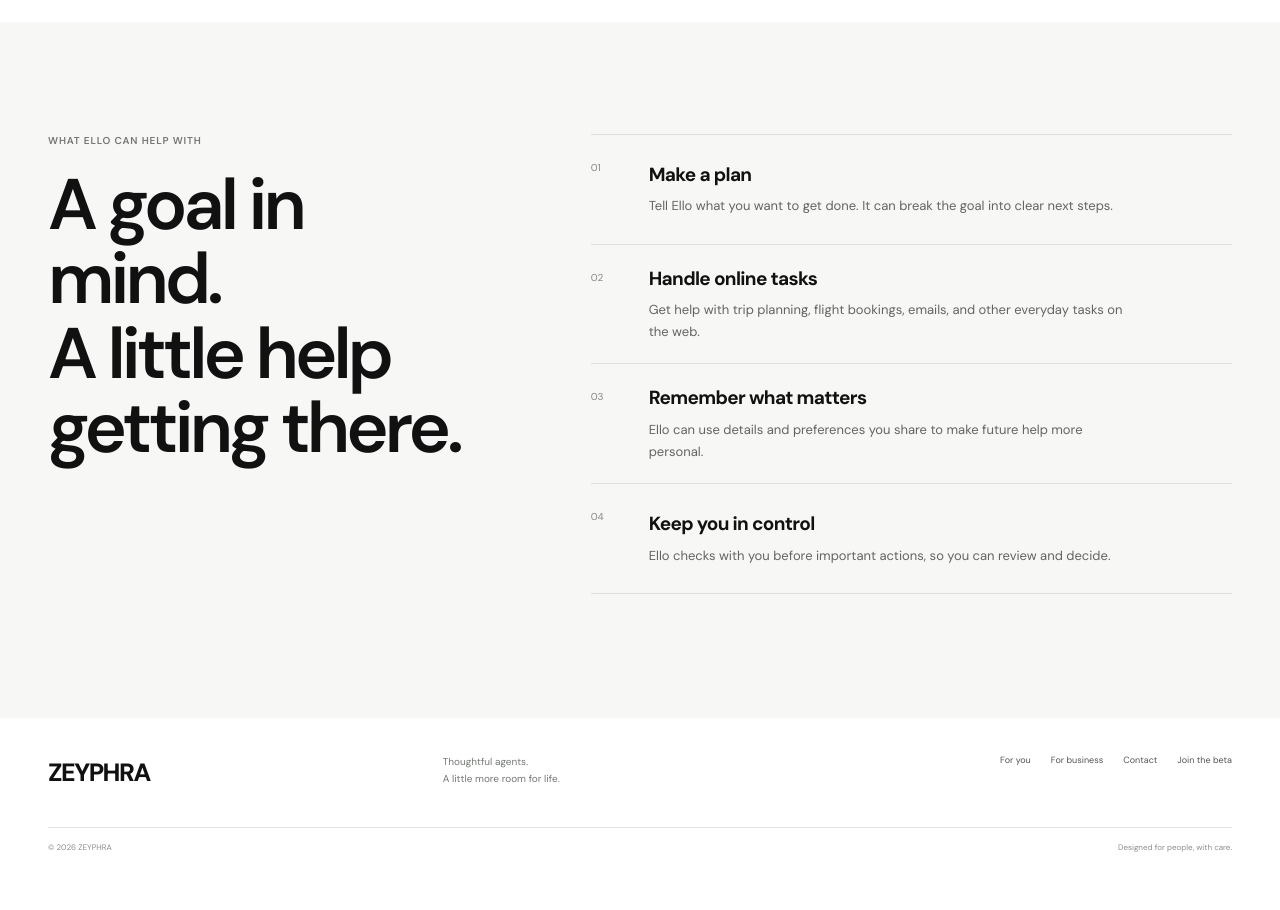
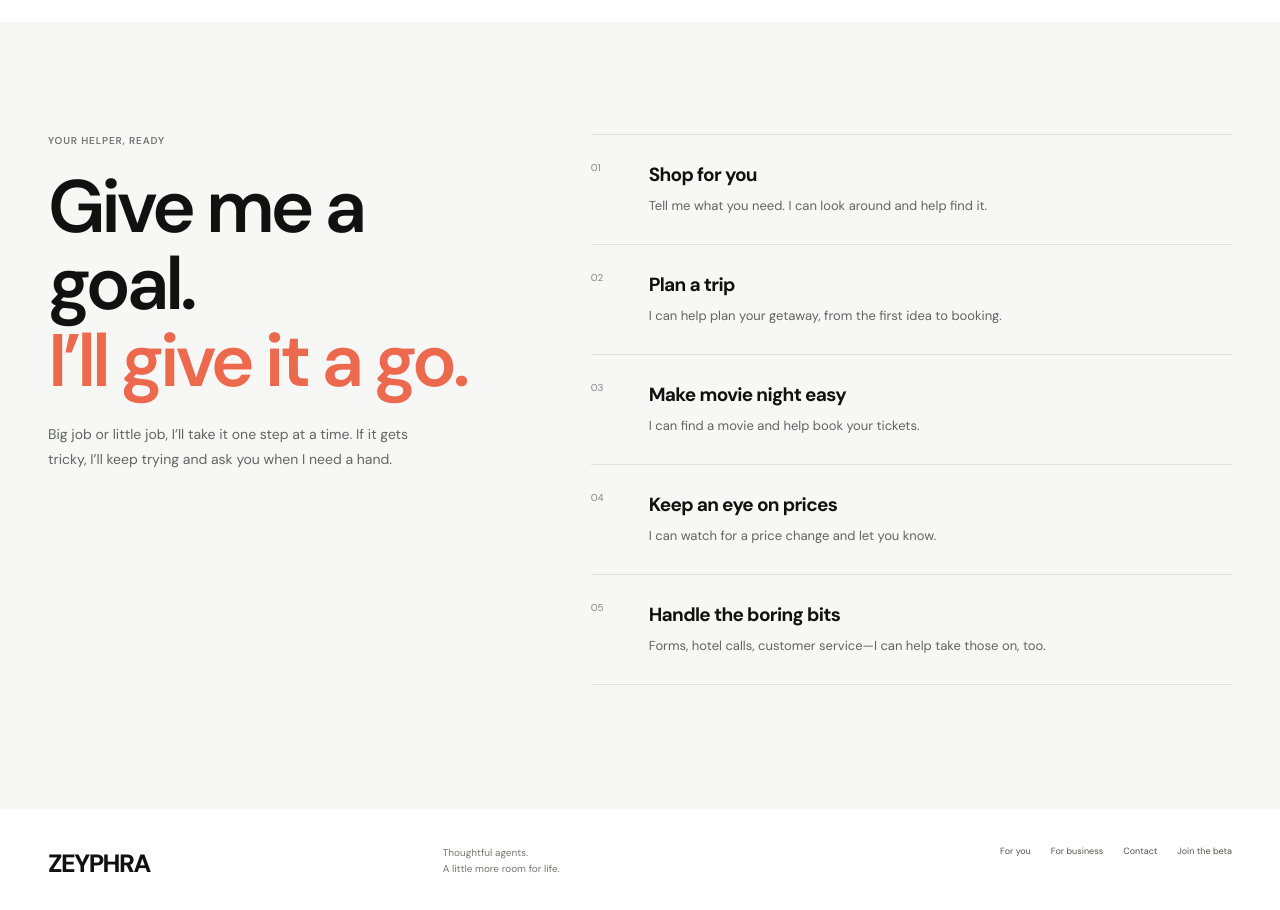
Before and after one commit to HYPERLOOPFIVER/ZEYPHRASITE, a React (Vite) app: page / in a window 1280 px wide. Shown: the part 1400-2310 px from the top of the page. Before the commit the page ends 2271 px from the top, so only its background shows below. Built offline with nearby package versions, Linux system fonts and the light colour scheme.

Commit message:
Rewrite Ello capabilities in a playful voice

```diff
--- a/src/App.jsx
+++ b/src/App.jsx
@@ -180,12 +180,13 @@ function HomePage({ onBeta }) {
 
       <section className="capabilities-section" id="capabilities" aria-labelledby="capabilities-title">
         <div className="section-shell capabilities-layout">
-          <div className="capabilities-intro"><p className="eyebrow">WHAT ELLO CAN HELP WITH</p><h2 id="capabilities-title">A goal in mind.<br />A little help<br /><em>getting there.</em></h2></div>
+          <div className="capabilities-intro"><p className="eyebrow">YOUR HELPER, READY</p><h2 id="capabilities-title">Give me a goal.<br /><em>I’ll give it a go.</em></h2><p className="capabilities-promise">Big job or little job, I’ll take it one step at a time. If it gets tricky, I’ll keep trying and ask you when I need a hand.</p></div>
           <div className="capabilities-list">
-            <article><span>01</span><div><h3>Make a plan</h3><p>Tell Ello what you want to get done. It can break the goal into clear next steps.</p></div></article>
-            <article><span>02</span><div><h3>Handle online tasks</h3><p>Get help with trip planning, flight bookings, emails, and other everyday tasks on the web.</p></div></article>
-            <article><span>03</span><div><h3>Remember what matters</h3><p>Ello can use details and preferences you share to make future help more personal.</p></div></article>
-            <article><span>04</span><div><h3>Keep you in control</h3><p>Ello checks with you before important actions, so you can review and decide.</p></div></article>
+            <article><span>01</span><div><h3>Shop for you</h3><p>Tell me what you need. I can look around and help find it.</p></div></article>
+            <article><span>02</span><div><h3>Plan a trip</h3><p>I can help plan your getaway, from the first idea to booking.</p></div></article>
+            <article><span>03</span><div><h3>Make movie night easy</h3><p>I can find a movie and help book your tickets.</p></div></article>
+            <article><span>04</span><div><h3>Keep an eye on prices</h3><p>I can watch for a price change and let you know.</p></div></article>
+            <article><span>05</span><div><h3>Handle the boring bits</h3><p>Forms, hotel calls, customer service—I can help take those on, too.</p></div></article>
           </div>
         </div>
       </section>
--- a/src/styles.css
+++ b/src/styles.css
@@ -96,7 +96,9 @@ h1 em, h2 em { color: inherit; font-style: normal; font-weight: 510; }
 .capabilities-layout { display: grid; grid-template-columns: .8fr 1.2fr; gap: clamp(48px, 9vw, 132px); align-items: start; }
 .capabilities-intro { position: sticky; top: 130px; }
 .capabilities-intro .eyebrow { margin-bottom: 20px; }
-.capabilities-intro h2 { font-size: clamp(50px, 5.6vw, 76px); font-weight: 560; }
+.capabilities-intro h2 { font-size: clamp(54px, 5.8vw, 80px); font-weight: 590; }
+.capabilities-intro h2 em { color: #ed694d; }
+.capabilities-promise { max-width: 370px; margin: 23px 0 0; color: var(--body); font-size: 14px; line-height: 1.75; }
 .capabilities-list { border-top: 1px solid #dedfdb; }
 .capabilities-list article { min-height: 110px; display: grid; grid-template-columns: 40px 1fr; gap: 18px; align-items: center; padding-block: 20px; border-bottom: 1px solid #dedfdb; }
 .capabilities-list article > span { align-self: start; padding-top: 5px; color: #858983; font-size: 10px; }
@@ -255,7 +257,8 @@ h2 { margin-bottom: 0; font-size: clamp(48px, 5.2vw, 70px); }
   .task-showcase-copy > p:last-child { font-size: 13px; }
   .capabilities-layout { grid-template-columns: 1fr; gap: 38px; }
   .capabilities-intro { position: static; }
-  .capabilities-intro h2 { font-size: 56px; }
+  .capabilities-intro h2 { font-size: 59px; }
+  .capabilities-promise { margin-top: 17px; font-size: 13px; }
   .capabilities-list article { min-height: 100px; }
   .capabilities-list h3 { font-size: 17px; }
   .capabilities-list p { font-size: 12px; }
```
